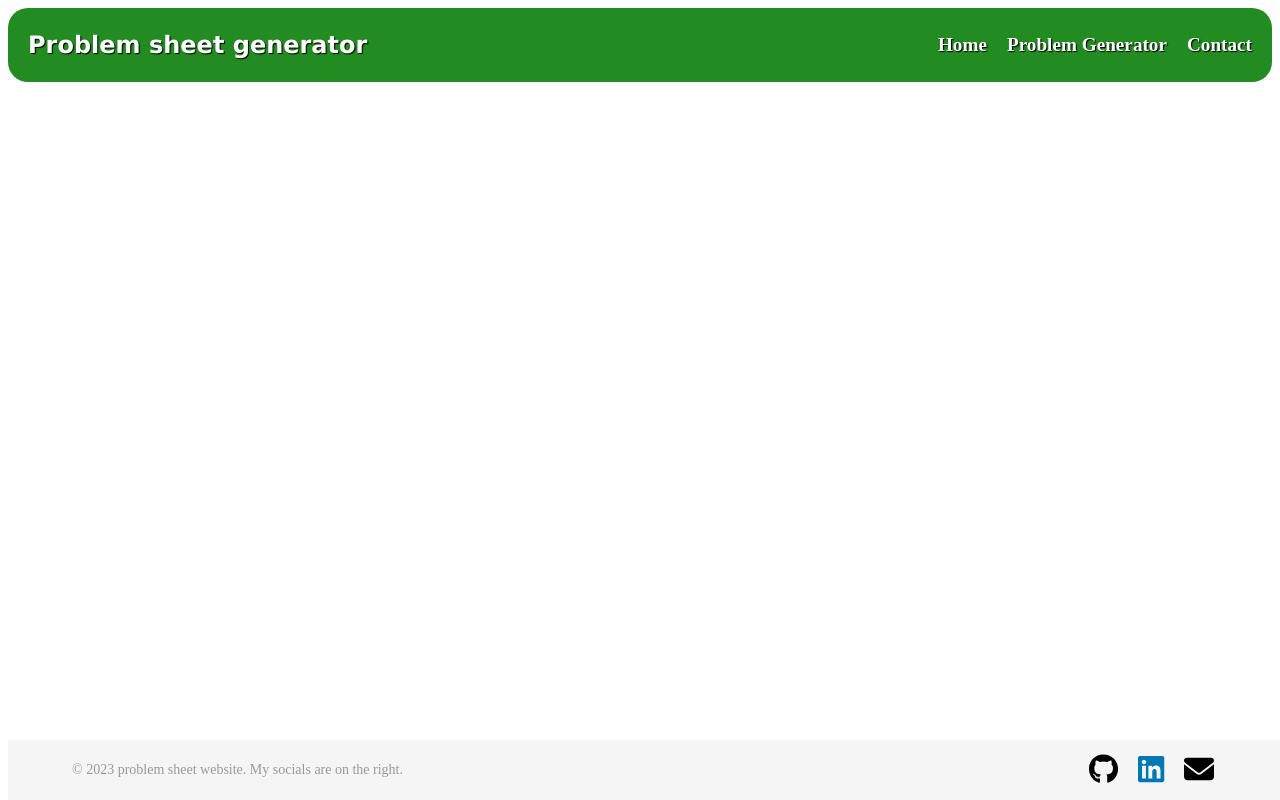
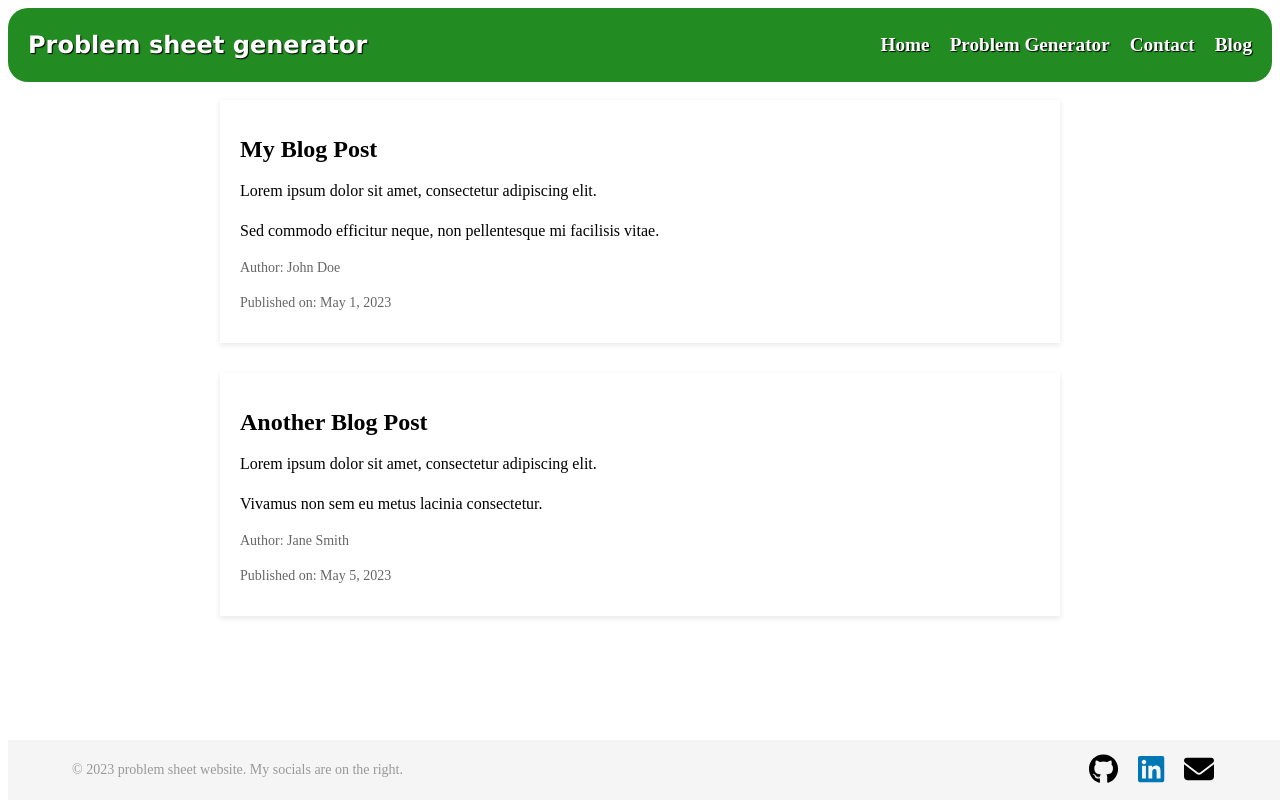
Before and after one commit to BenjaminWills/problem_sheet_generator, a React (Create React App) app in the folder frontend/problem-generation/: page /blog in a window 1280 px wide. Built offline with nearby package versions, Linux system fonts and the light colour scheme.

Commit message:
working blog post feature

```diff
--- a/frontend/problem-generation/src/App.js
+++ b/frontend/problem-generation/src/App.js
@@ -6,6 +6,7 @@ import Navbar from './components/Navbar/Navbar';
 import ProblemGenerationPage from './pages/ProblemGenerationPage';
 import ContactMe from './components/ContactMe/ContactMe';
 import Footer from './components/Footer/Footer';
+import Blog from './pages/BlogPage';
 
 function App() {
   return (
@@ -16,6 +17,7 @@ function App() {
         <Route exact path="/" element={<ProblemGenerationPage />} />
         <Route path="/problem-generator" element={<ProblemGenerationPage />} />
         <Route path="/contact-me" element={<ContactMe />} />
+        <Route path="/blog" element={<Blog />} />
       </Routes>
     </Router>
   );
--- /dev/null
+++ b/frontend/problem-generation/src/components/Blog/Blog.css
@@ -0,0 +1,36 @@
+.blog-container {
+  display: flex;
+  flex-direction: column;
+  align-items: center;
+}
+
+.blog-post {
+  max-width: 800px;
+  width: 100%;
+  padding: 20px;
+  margin-bottom: 30px;
+  background-color: #fff;
+  box-shadow: 0 2px 6px rgba(0, 0, 0, 0.1);
+}
+
+.blog-post h1 {
+  font-size: 24px;
+  font-weight: bold;
+  margin-bottom: 10px;
+}
+
+.blog-post p {
+  font-size: 16px;
+  line-height: 1.5;
+  margin-bottom: 10px;
+}
+
+.blog-post .author {
+  font-size: 14px;
+  color: #666;
+}
+
+.blog-post .date {
+  font-size: 14px;
+  color: #666;
+}
--- /dev/null
+++ b/frontend/problem-generation/src/components/Blog/Blog.js
@@ -0,0 +1,32 @@
+import React from 'react';
+import './Blog.css';
+
+function Blog() {
+  return (
+    <div>
+        <br></br>
+        <div className="blog-container">
+        <div className="blog-post">
+            <h1>My Blog Post</h1>
+            <p>Lorem ipsum dolor sit amet, consectetur adipiscing elit.</p>
+            <p>Sed commodo efficitur neque, non pellentesque mi facilisis vitae.</p>
+            <p className="author">Author: John Doe</p>
+            <p className="date">Published on: May 1, 2023</p>
+        </div>
+
+        <div className="blog-post">
+            <h1>Another Blog Post</h1>
+            <p>Lorem ipsum dolor sit amet, consectetur adipiscing elit.</p>
+            <p>Vivamus non sem eu metus lacinia consectetur.</p>
+            <p className="author">Author: Jane Smith</p>
+            <p className="date">Published on: May 5, 2023</p>
+        </div>
+
+
+        {/* Add more blog posts as needed */}
+        </div>
+    </div>
+  );
+}
+
+export default Blog;
--- a/frontend/problem-generation/src/components/Navbar/Navbar.js
+++ b/frontend/problem-generation/src/components/Navbar/Navbar.js
@@ -9,6 +9,7 @@ function Navbar() {
         <li><a href="/">Home</a></li>
         <li><a href="/problem-generator">Problem Generator</a></li>
         <li><a href="/contact-me">Contact</a></li>
+        <li><a href="/blog">Blog</a></li>
       </ul>
     </nav>
   );
--- /dev/null
+++ b/frontend/problem-generation/src/pages/BlogPage.js
@@ -0,0 +1,11 @@
+import Blog from "../components/Blog/Blog";
+
+function BlogPage() {
+  return (
+    <div>
+      <Blog />
+    </div>
+  );
+}
+
+export default Blog;
```
